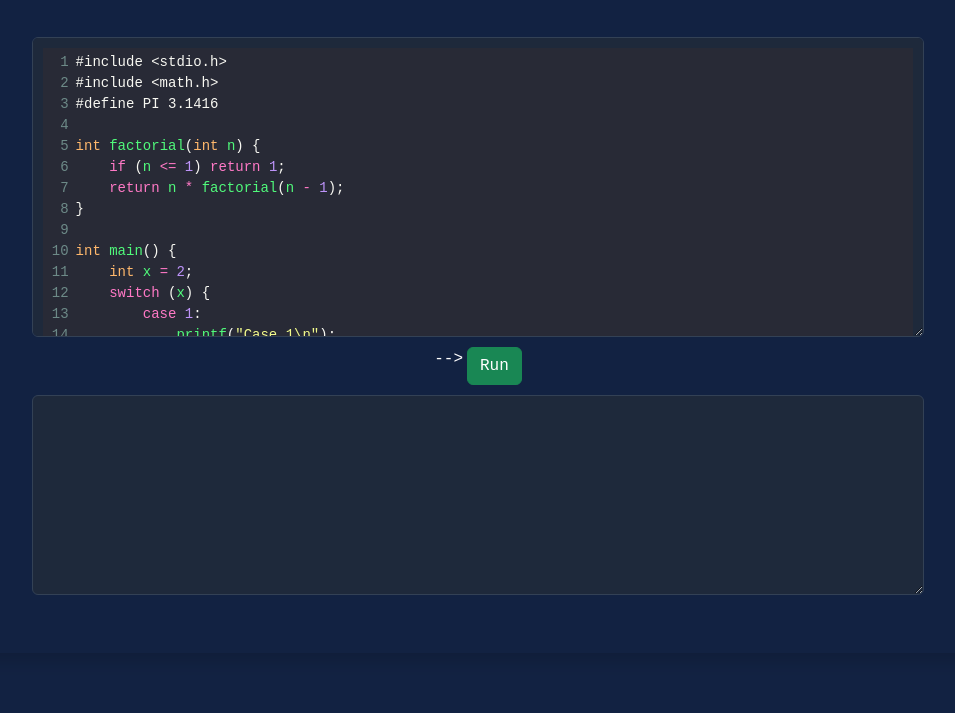
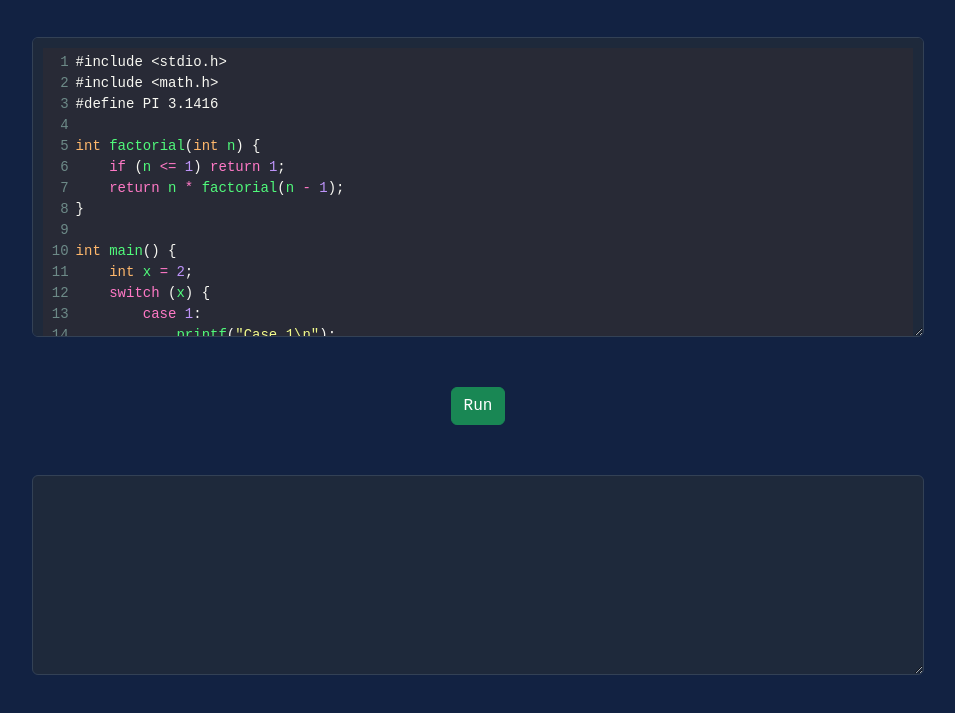
Before and after one commit to AnisurRahmanJU/CRunnerJS, a plain HTML site: page index.html in a window 1280 px wide. Shown: the part 107-820 px from the top of the page, without its empty margins (162-1117 px from the left). Drawn offline with nearby package versions, Linux system fonts and the light colour scheme.

Commit message:
Update index.html

```diff
--- a/index.html
+++ b/index.html
@@ -76,10 +76,10 @@ int main() {
 
     <!-- CodeMirror editor container -->
     <div>
-    <div id="editor"></div>
-    <div class="d-flex my-1 justify-content-center gap-1">-->
+    <div id="editor"></div><br>
+    <div class="d-flex my-3 justify-content-center gap-3">
      <button onclick="runCode()" class="btn btn-success">Run</button>
-    </div>
+    </div><br>
     <!-- Output area -->
     <pre id="output"></pre>
      <br>
```
